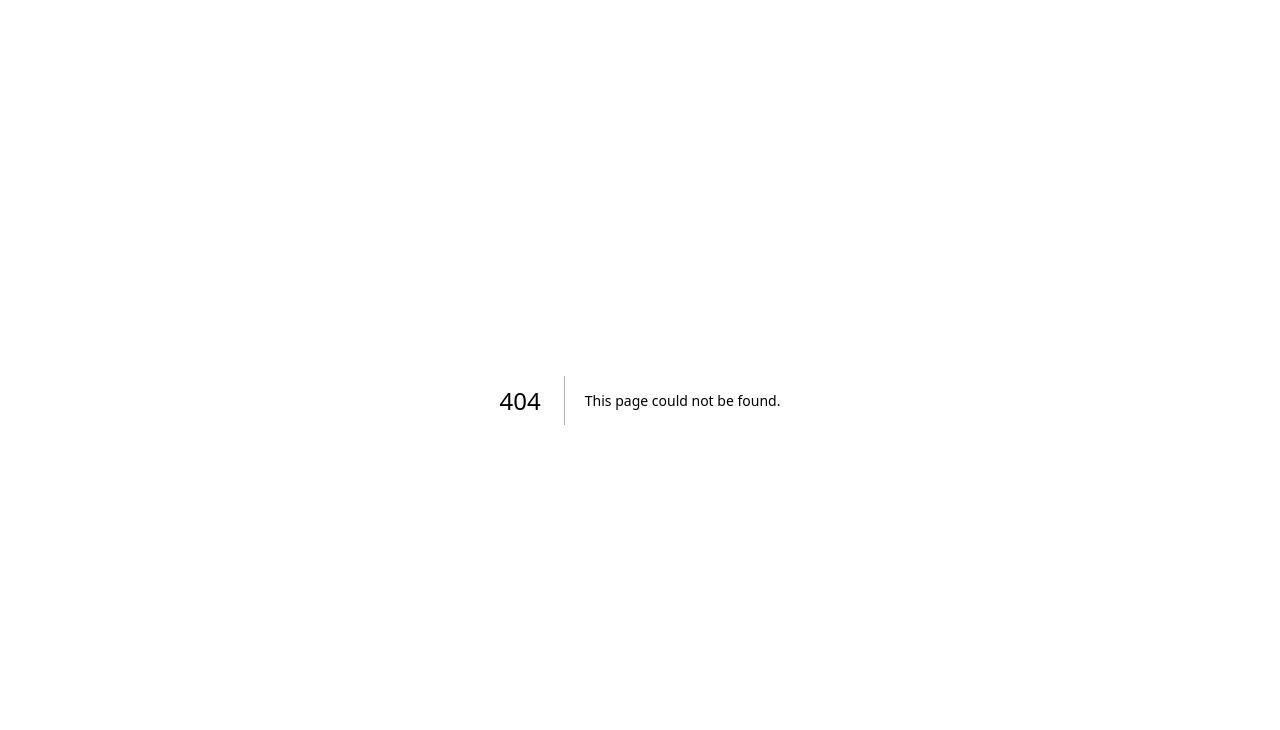
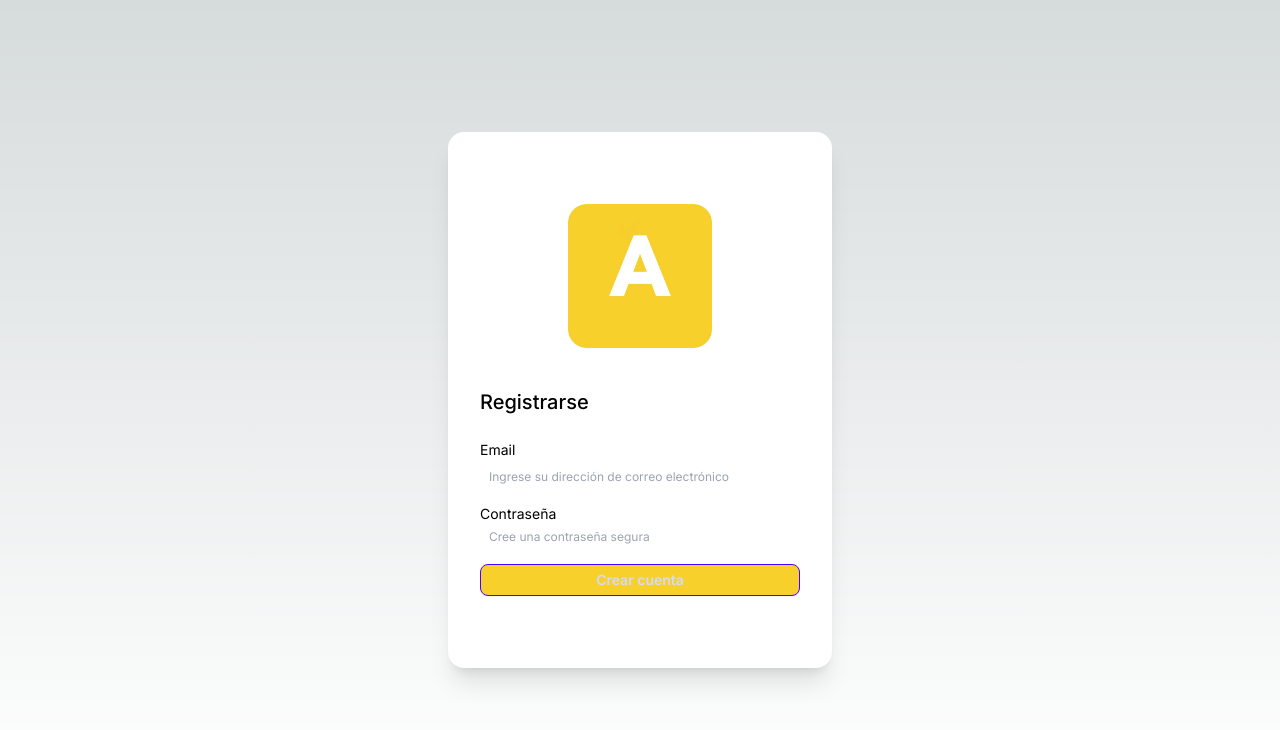
Before and after one commit to Jonavoe/AlquilaYa, a Next.js app in the folder alquilaya/: page /Register in a window 1280 px wide. Before the commit this address had no page. Shown: the top 730 px of the page. Built offline with nearby package versions, Linux system fonts and the light colour scheme.

Commit message:
Create page.tsx

```diff
--- /dev/null
+++ b/alquilaya/src/app/Register/page.tsx
@@ -0,0 +1,36 @@
+import Image from 'next/image';
+import React from 'react';
+import Logo from '../../assets/image/Logo.png';
+import Link from 'next/link';
+
+type Props = {};
+
+export default function Register({ }: Props) {
+    return (
+        <div className='w-screen h-screen flex justify-center items-center'>
+            <div className="card w-96 bg-base-100 shadow-xl">
+                <div className="card-body my-10">
+                    <div className='w-full flex justify-center items-center mb-8'>
+                        <div className='w-36'>
+                            <Image src={Logo} alt='Logotipo de la empresa' />
+                        </div>
+                    </div>
+                    <h2 className='text-xl font-medium mb-4'>Registrarse</h2>
+                    <form>
+                        <div className="form-control mb-4">
+                            <label htmlFor="email" className='text-sm mb-1'>Email</label>
+                            <input type="email" id="email" placeholder="Ingrese su dirección de correo electrónico" className="input input-xs w-full max-w-xs" required />
+                        </div>
+                        <div className="form-control mb-4">
+                            <label htmlFor="password" className='text-sm'>Contraseña</label>
+                            <input type="password" id="password" placeholder="Cree una contraseña segura" className="input input-xs w-full max-w-xs" required />
+                        </div>
+                        <div className="card-actions justify-end">
+                            <button type="submit" className="btn btn-sm bg-primario btn-primary w-full">Crear cuenta</button>
+                        </div>
+                    </form>
+                </div>
+            </div>
+        </div>
+    );
+}
```
